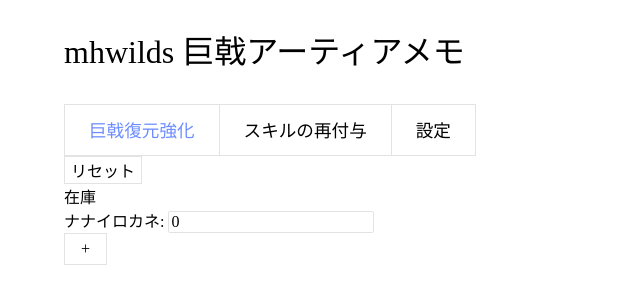
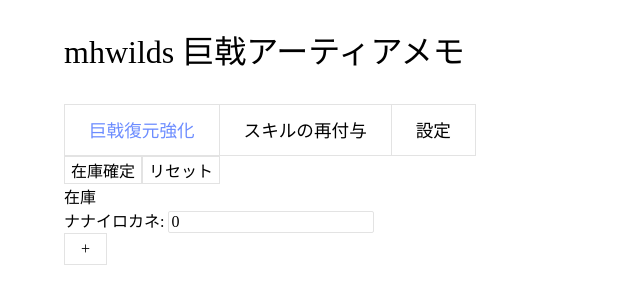
Before and after one commit to 482F/mhwilds-gogma-artian-weapons-note, a Vue app: page / in a window 1280 px wide. Shown: the top 304 px of the page, without its empty margins (0-640 px from the left). Built offline with nearby package versions, Linux system fonts and the light colour scheme; a web font is replaced by a local one.

Commit message:
add confirm feature

```diff
--- a/src/App.vue
+++ b/src/App.vue
@@ -11,15 +11,17 @@
     >
       <template v-slot:bonus-note>
         <note
-          v-model:columns="bonusColumns"
+          v-model:columns="bonus.columns"
           v-model:stock="stock"
+          v-model:processed-num="bonus.processedNum"
           mode="bonus"
         />
       </template>
       <template v-slot:skill-note>
         <note
-          v-model:columns="skillColumns"
+          v-model:columns="skill.columns"
           v-model:stock="stock"
+          v-model:processed-num="skill.processedNum"
           mode="skill"
         />
       </template>
@@ -38,8 +40,17 @@
 
 import Tabs from './component/tabs/component.vue'
 
-const bonusColumns = useLocalStorage<Column[]>('bonus-columns', [])
-const skillColumns = useLocalStorage<Column[]>('skill-columns', [])
+const bonus = useLocalStorage<{
+  columns: Column[]
+  processedNum: number
+}>('bonus', { columns: [], processedNum: 0 })
+const skill = useLocalStorage<{
+  columns: Column[]
+  processedNum: number
+}>('skill', {
+  columns: [],
+  processedNum: 0,
+})
 const stock = useLocalStorage<Stock>('stock', {
   oricalcite: 0,
   tarredDevice: {},
--- a/src/feature/note/component.vue
+++ b/src/feature/note/component.vue
@@ -1,5 +1,28 @@
 <template>
   <div class="note">
+    <btn
+      @click="
+        () => {
+          const calculatedStock = calculatedStocks[processedNum - 1]?.value
+          if (!calculatedStock) {
+            return
+          }
+          // @ts-expect-error
+          stock[
+            (
+              {
+                bonus: 'oricalcite',
+                skill: 'tarredDevice',
+              } as const
+            )[mode]
+          ] = calculatedStock
+          processedNum = 0
+        }
+      "
+      class="confirm"
+    >
+      在庫確定
+    </btn>
     <btn @click="columns = []" class="reset">リセット</btn>
 
     <div class="stock">
@@ -71,8 +94,20 @@
           +
         </btn>
 
-        <div class="cell calculated-stock" v-for="i in rowNum">
-          {{ calculatedStocks[i - 1] }}
+        <div class="cell" v-for="i in rowNum">
+          <input
+            type="checkbox"
+            :checked="i <= processedNum"
+            @change="
+              (e) => {
+                processedNum =
+                  i +
+                  // @ts-expect-error
+                  (e.target?.checked ? 0 : -1)
+              }
+            "
+          />
+          <span>{{ calculatedStocks[i - 1]?.label }}</span>
         </div>
       </div>
       <div
@@ -195,6 +230,9 @@
     tarredDevice: {},
   },
 })
+const processedNum = defineModel<number>('processedNum', {
+  default: 0,
+})
 
 const rowNum = computed(
   () =>
@@ -207,12 +245,13 @@
       )[props.mode]
     ].length ?? 0
 )
+
 const calculatedStocks = computed(() => {
   if (props.mode === 'bonus') {
     return Array(rowNum.value)
       .fill(null)
-      .map((_, i) => stock.value.oricalcite - 20 * i)
-      .map((v) => `${v + 20}->${v}`)
+      .map((_, i) => stock.value.oricalcite - 20 * (i + 1))
+      .map((v) => ({ value: v, label: `${v + 20}->${v}` }))
   } else if (props.mode === 'skill') {
     const s = { ...stock.value.tarredDevice }
     const css = []
@@ -221,13 +260,12 @@
       const focusType = column?.weapon.focusType ?? '会心'
       s[focusType] ??= s[focusType] ?? 0
       s[focusType] -= 3
-      css.push({ [focusType]: `${s[focusType] + 3}->${s[focusType]}` })
+      css.push({
+        value: { ...s },
+        label: `${focusType}:${s[focusType] + 3}->${s[focusType]}`,
+      })
     }
-    return css.map((s) =>
-      Object.entries(s)
-        .map(([key, value]) => `${key[0]}:${value}`)
-        .join(' ')
-    )
+    return css
   }
   return []
 })
@@ -318,7 +356,7 @@
         width: var(--cell-width);
 
         display: flex;
-        justify-content: center;
+        justify-content: flex-start;
         align-items: center;
 
         border: solid 1px var(--c-border);
@@ -331,7 +369,7 @@
           display: flex;
           justify-content: center;
           align-items: center;
-          > input[type="radio"] {
+          > input[type='radio'] {
             margin: 0 4px;
           }
         }
```
